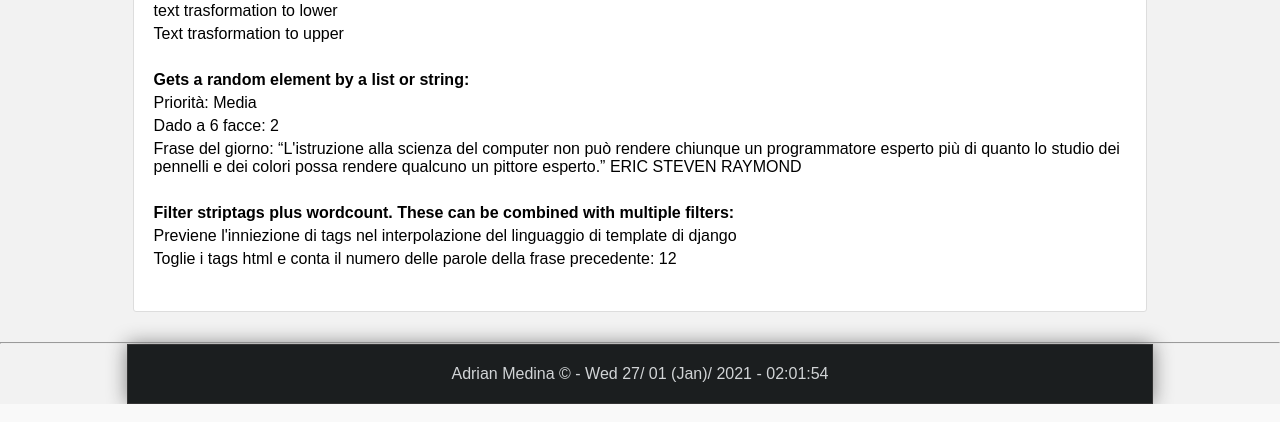
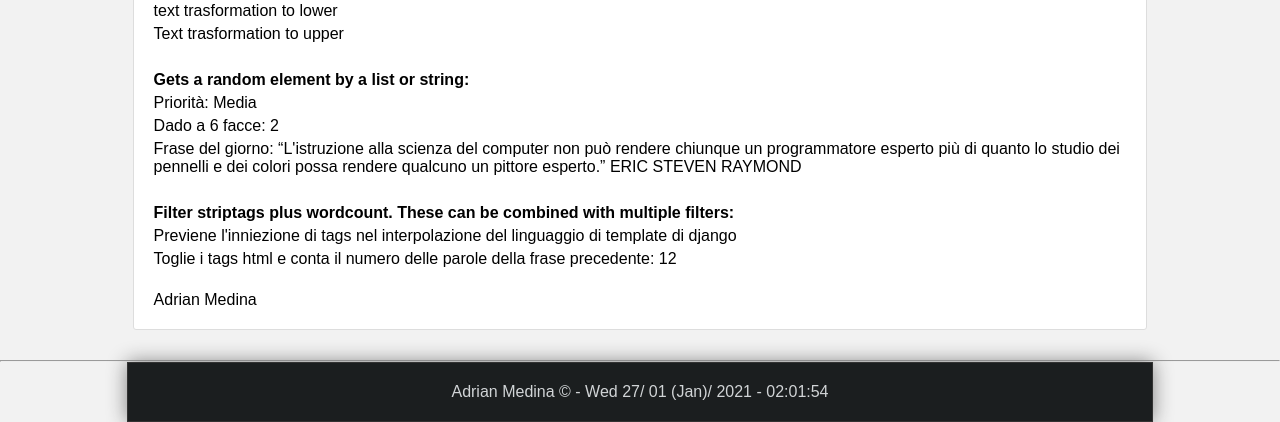
Before and after one commit to amedina14/master-python, a Django app: page /pagina-prova/ in a window 1280 px wide. Shown: the part 908-1330 px from the top of the page. Run offline with Django 3.2, Linux system fonts and the light colour scheme.

Commit message:
caricando ed invocando il filtro

```diff
--- a/22-Django-beginnings/imparandoDjango/myapp/templates/pagina.html
+++ b/22-Django-beginnings/imparandoDjango/myapp/templates/pagina.html
@@ -1,4 +1,5 @@
 {% extends 'layout.html' %}
+{% load filters %}
 
 {% block title %}
 Pagina
@@ -45,4 +46,6 @@ Pagina
     <p>{{"<h1>Previene l'inniezione di tags nel interpolazione del linguaggio di template di django</h1>"|striptags}}</p>
     <p>Toglie i tags html e conta il numero delle parole della frase precedente: {{"<h1>Previene l'inniezione di tags nel interpolazione del linguaggio di template di django</h1>"|striptags|wordcount}}</p></br>
 
+    {{"Adrian Medina"|saluto|safe}}
+
 {% endblock %}
```
